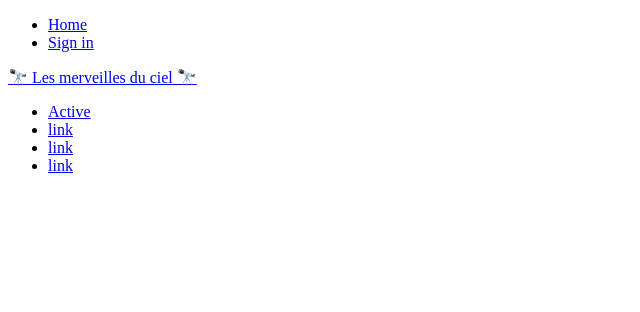
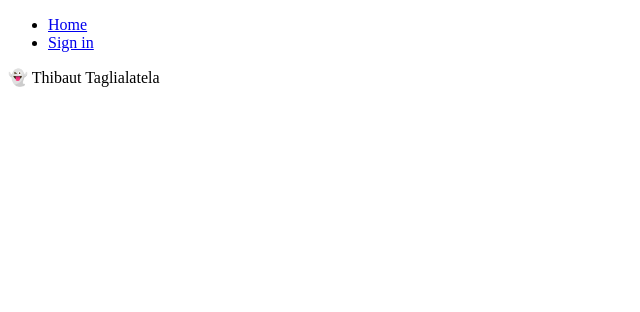
Before and after one commit to thibauttaglialatela/wonder-from-stars, a Symfony app: template templates/base.html.twig in a window 1280 px wide. Shown: the top 312 px of the page, without its empty margins (0-640 px from the left). Run offline with Twig, Linux system fonts and the light colour scheme; the template is opened without the code that fills it, so the values that code supplies are empty; some libraries are stand-ins or nearby versions.

Commit message:
make footer

```diff
--- a/templates/_footer.html.twig
+++ b/templates/_footer.html.twig
@@ -1,32 +1,14 @@
 {#    footer#}
-<footer class="bg-gray-900">
+<footer class="bg-gradient-to-l from-sky-950 to-sky-100 mt-auto">
     <div class="container max-w-6xl mx-auto flex items-center px-2 py-8">
 
         <div class="w-full mx-auto flex flex-wrap items-center">
             <div class="flex w-full md:w-1/2 justify-center md:justify-start text-white font-extrabold">
-                <a class="text-gray-900 no-underline hover:text-gray-900 hover:no-underline" href="#">
-                    🔭 <span class="text-base text-gray-200">Les merveilles du ciel</span> 🔭
-                </a>
-            </div>
-            <div class="flex w-full pt-2 content-center justify-between md:w-1/2 md:justify-end">
-                <ul class="list-reset flex justify-center flex-1 md:flex-none items-center">
-                    <li>
-                        <a class="inline-block py-2 px-3 text-white no-underline" href="#">Active</a>
-                    </li>
-                    <li>
-                        <a class="inline-block text-gray-600 no-underline hover:text-gray-200 hover:underline py-2 px-3" href="#">link</a>
-                    </li>
-                    <li>
-                        <a class="inline-block text-gray-600 no-underline hover:text-gray-200 hover:underline py-2 px-3" href="#">link</a>
-                    </li>
-                    <li>
-                        <a class="inline-block text-gray-600 no-underline hover:text-gray-200 hover:underline py-2 px-3" href="#">link</a>
-                    </li>
-                </ul>
+                <p class="text-gray-900 no-underline hover:text-gray-900 hover:no-underline">
+                    👻 <span class="text-base text-black">Thibaut Taglialatela</span>
+                </p>
             </div>
         </div>
-
-
-
     </div>
 </footer>
+<!--Footer container-->
--- a/templates/base.html.twig
+++ b/templates/base.html.twig
@@ -12,9 +12,10 @@
             {{ encore_entry_script_tags('app') }}
         {% endblock %}
     </head>
-    <body class="bg-sky-950 font-sans leading-normal tracking-normal">
+    <body class="bg-sky-950 font-sans leading-normal tracking-normal flex flex-col min-h-screen">
     {% include'_navbar.html.twig' %}
         {% block body %}{% endblock %}
+
     {% include '_footer.html.twig' %}
     </body>
 </html>
```
Also changed, not shown: templates/home/index.html.twig (+15 -13 lines).
